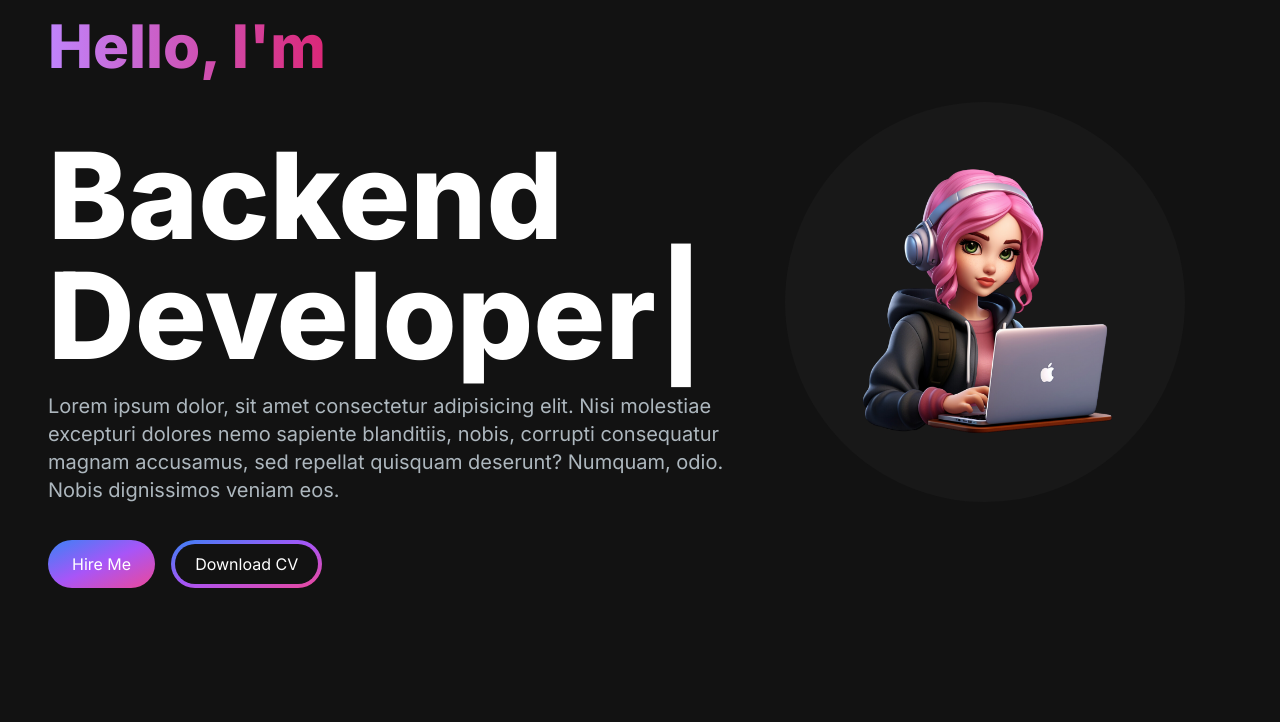
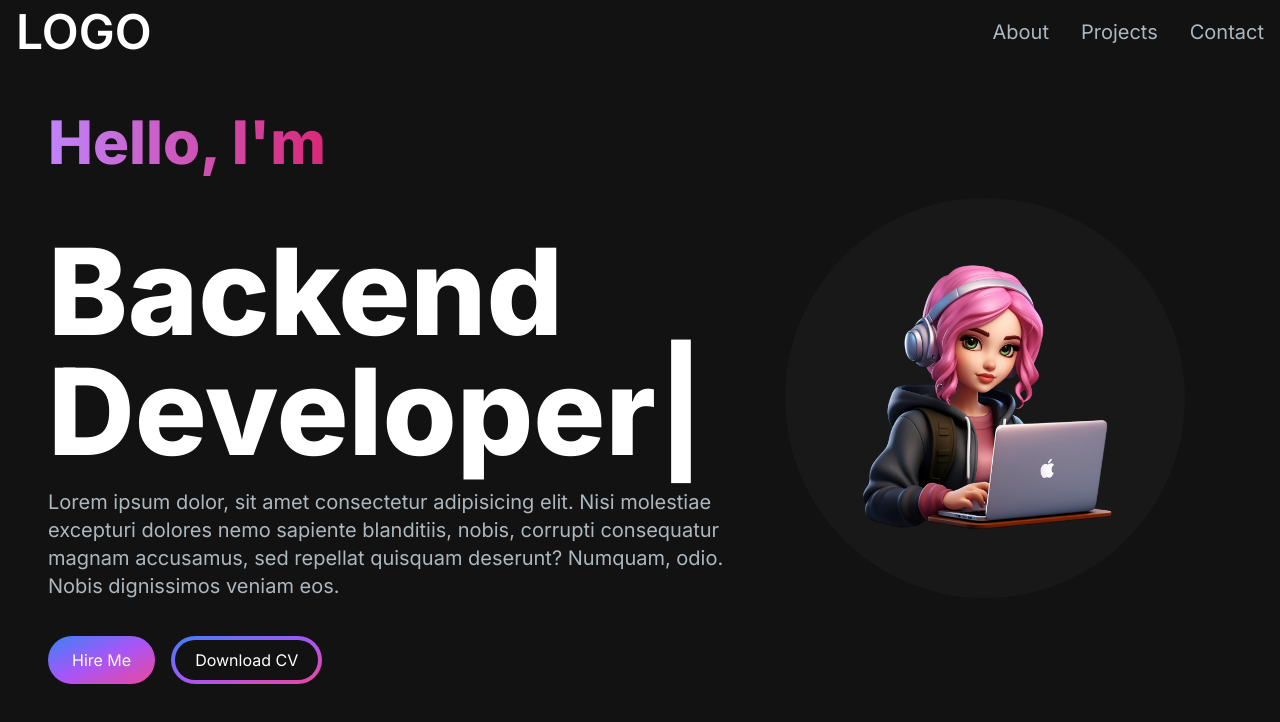
Before and after one commit to mikitran721/portfolio-2023, a Next.js app: page / in a window 1280 px wide. Shown: the top 722 px of the page. Built offline with nearby package versions, Linux system fonts and the light colour scheme.

Commit message:
build Navbar

```diff
--- a/package.json
+++ b/package.json
@@ -9,6 +9,7 @@
     "lint": "next lint"
   },
   "dependencies": {
+    "@heroicons/react": "^2.0.18",
     "next": "latest",
     "react": "latest",
     "react-dom": "latest",
--- a/src/app/page.js
+++ b/src/app/page.js
@@ -1,10 +1,12 @@
 import HeroSection from "@/components/HeroSection";
+import Navbar from "@/components/Navbar";
 import Image from "next/image";
 
 export default function Home() {
   return (
     <main className="flex min-h-screen flex-col bg-[#121212]">
-      <div className="container mx-auto px-12 py-4">
+      <Navbar />
+      <div className="container mt-24 mx-auto px-12 py-4">
         <HeroSection />
       </div>
     </main>
--- /dev/null
+++ b/src/components/MenuOverlay.jsx
@@ -0,0 +1,16 @@
+import React from "react";
+import NavLink from "./NavLink";
+
+const MenuOverlay = ({ links }) => {
+  return (
+    <ul className="flex flex-col py-4 items-center">
+      {links.map((link, index) => (
+        <li key={index}>
+          <NavLink href={link.path} title={link.title} />
+        </li>
+      ))}
+    </ul>
+  );
+};
+
+export default MenuOverlay;
--- /dev/null
+++ b/src/components/NavLink.jsx
@@ -0,0 +1,14 @@
+import Link from "next/link";
+
+const NavLink = ({ href, title }) => {
+  return (
+    <Link
+      className="block py-2 pl-3 pr-4 text-[#ADB7BE] sm:text-xl rounded md:p-0 hover:text-white"
+      href={href}
+    >
+      {title}
+    </Link>
+  );
+};
+
+export default NavLink;
--- /dev/null
+++ b/src/components/Navbar.jsx
@@ -0,0 +1,68 @@
+"use client";
+import Link from "next/link";
+import React, { useState } from "react";
+import { Bars3Icon, XMarkIcon } from "@heroicons/react/24/solid";
+
+import NavLink from "./NavLink";
+import MenuOverlay from "./MenuOverlay";
+
+const navLinks = [
+  {
+    title: "About",
+    path: "#about",
+  },
+  {
+    title: "Projects",
+    path: "#projects",
+  },
+  {
+    title: "Contact",
+    path: "#contact",
+  },
+];
+
+const Navbar = () => {
+  const [navbarOpen, setNavbarOpen] = useState(false);
+
+  return (
+    <nav className="fixed top-0 left-0 right-0 z-10 bg-[#121212] bg-opacity-100">
+      <div className="flex flex-wrap items-center justify-between mx-auto px-4 py-2">
+        <Link
+          className="text-2xl md:text-5xl text-white font-semibold"
+          href={"/"}
+        >
+          LOGO
+        </Link>
+        <div className="mobile-menu block md:hidden">
+          {!navbarOpen ? (
+            <button
+              onClick={() => setNavbarOpen(true)}
+              className="flex items-center px-3 py-2 border rounded border-slate-200 hover:text-white hover:border-white text-slate-200"
+            >
+              <Bars3Icon className="h-5 w-5" />
+            </button>
+          ) : (
+            <button
+              onClick={() => setNavbarOpen(false)}
+              className="flex items-center px-3 py-2 border rounded border-slate-200 hover:text-white hover:border-white text-slate-200"
+            >
+              <XMarkIcon className="h-5 w-5" />
+            </button>
+          )}
+        </div>
+        <div className="menu hidden md:block md:w-auto" id="navbar">
+          <ul className="flex p-4 md:p-0 md:flex-row md:space-x-8 mt-0 ">
+            {navLinks.map((link, index) => (
+              <li key={index}>
+                <NavLink href={link.path} title={link.title} />
+              </li>
+            ))}
+          </ul>
+        </div>
+      </div>
+      {navbarOpen ? <MenuOverlay links={navLinks} /> : null}
+    </nav>
+  );
+};
+
+export default Navbar;
```
Also changed, not shown: 2 other files (tests, documents, lock files or other folders).
